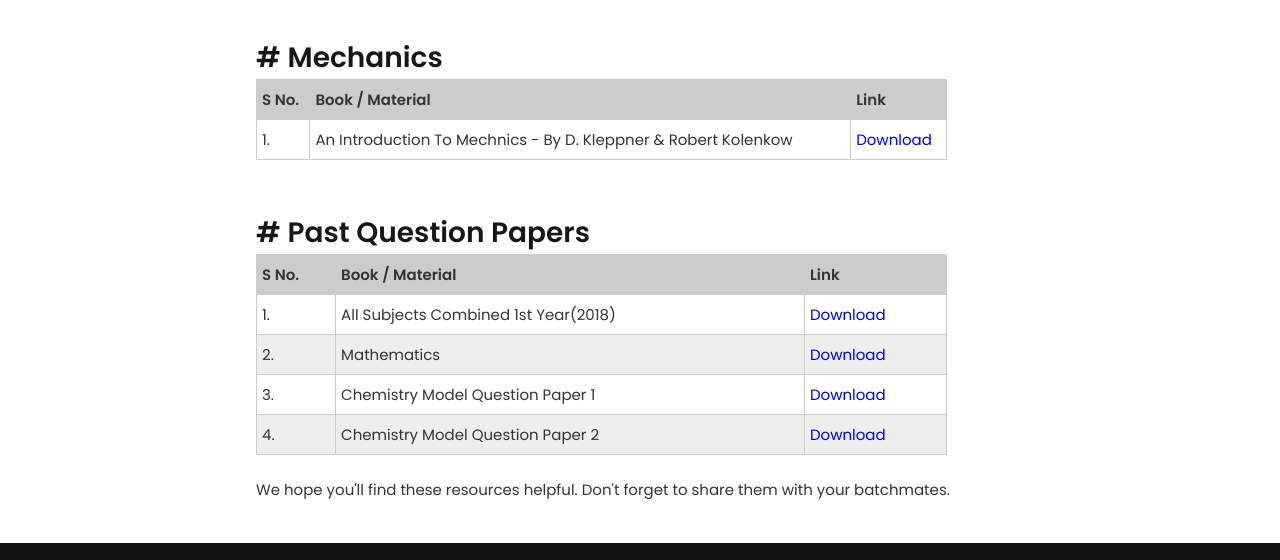
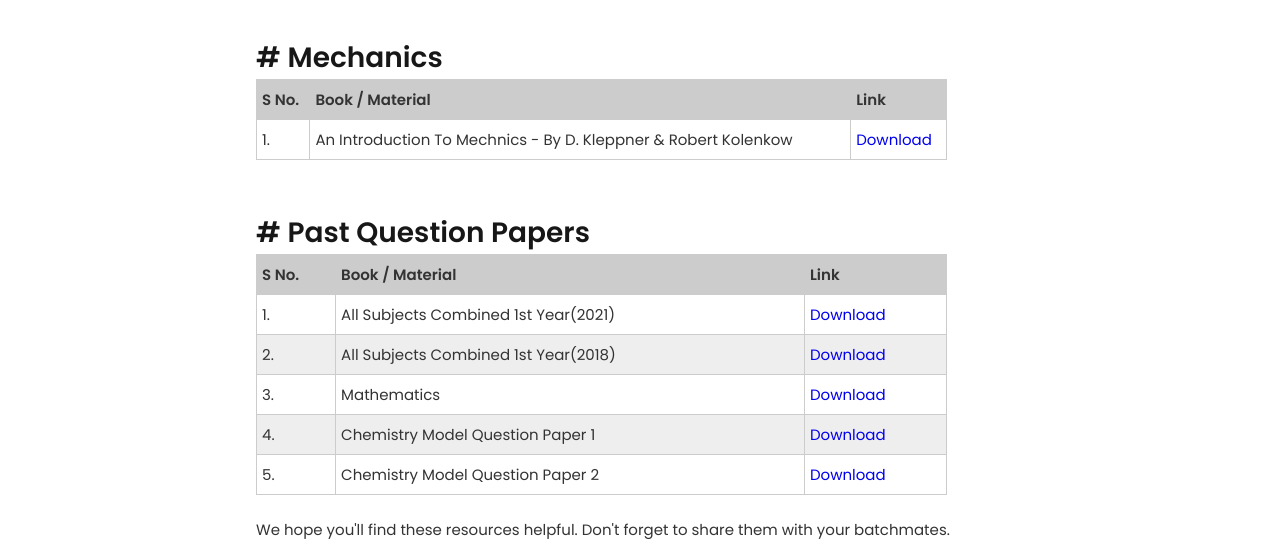
Before and after one commit to ietebits/blogs, a plain HTML site: page blogs/academics/academics_blog.html in a window 1280 px wide. Shown: the part 3483-4043 px from the top of the page. Drawn offline with Linux system fonts and the light colour scheme.

Commit message:
question paper added

```diff
--- a/blogs/academics/academics_blog.html
+++ b/blogs/academics/academics_blog.html
@@ -320,23 +320,29 @@
             </tr>
             </thead>
             <tbody>
+                <tr>
+                    <td>1.</td>
+                    <td>All Subjects Combined 1st year(2021)</td>
+                    <td><a href="https://drive.google.com/drive/folders/1bYQ4B4_WOS_qnMK-wDNI2QSs8-AnBV00?usp=share_link">Download</a></td>
+                    </tr>
             <tr>
-            <td>1.</td>
+            <td>2.</td>
             <td>All Subjects Combined 1st year(2018)</td>
             <td><a href="https://drive.google.com/file/d/15FBZEzzb1rbxOwqplv-IgbOOsj2NY2eV/view?usp=sharing">Download</a></td>
             </tr>
+
             <tr>
-            <td>2.</td>
+            <td>3.</td>
             <td>Mathematics</td>
             <td><a href="https://drive.google.com/file/d/1lEjkSmuHhZCV299lIrfnExVJCUpUngJ5/view?usp=sharing">Download</a></td>
             </tr>
             <tr>
-            <td>3.</td>
+            <td>4.</td>
             <td>Chemistry Model Question Paper 1</td>
             <td><a href="https://drive.google.com/file/d/1sJApqM5xSSntqW3IUrkj2TMDuWfF19rA/view?usp=sharing">Download</a></td>
             </tr>
             <tr>
-            <td>4.</td>
+            <td>5.</td>
             <td>Chemistry Model Question Paper 2</td>
             <td><a href="https://drive.google.com/file/d/1kx8y7i87BXH5h1NGLZzHiI5rvVfctpv9/view?usp=sharing">Download</a></td>
             </tr>
```
